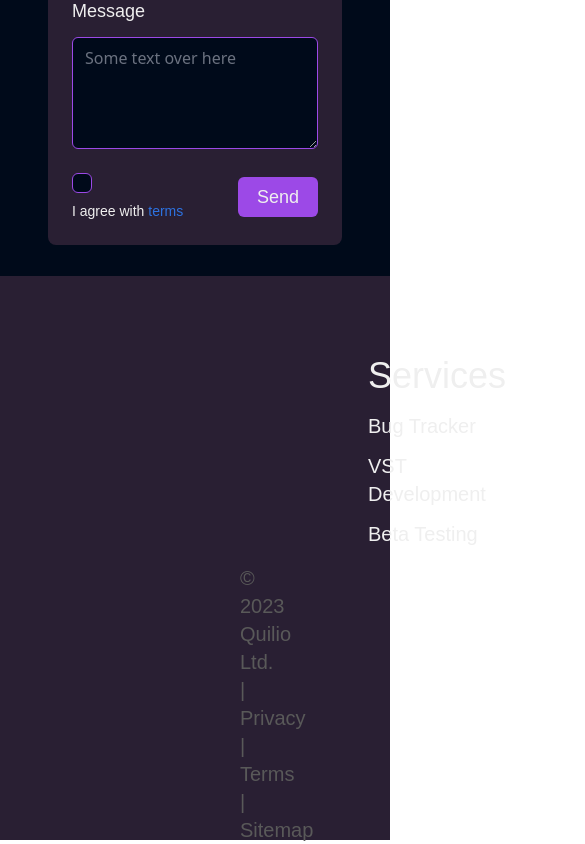
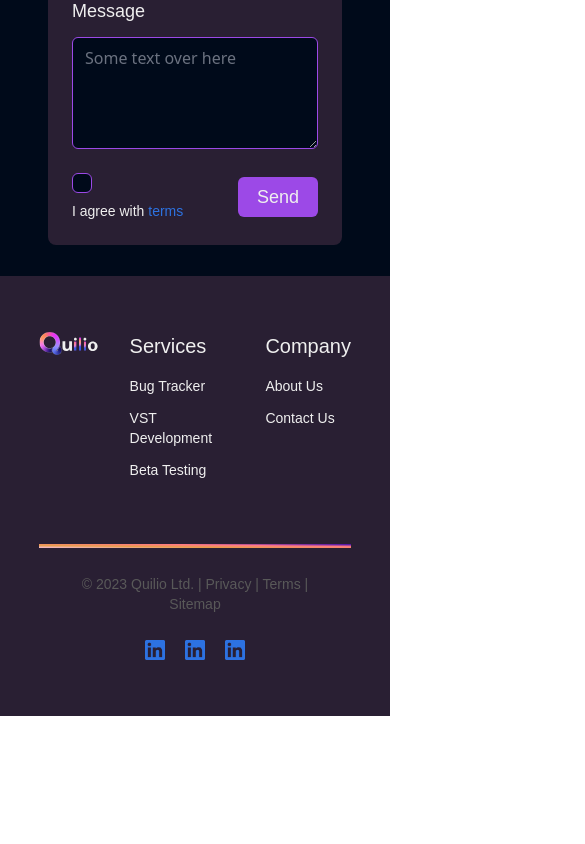
Before and after one commit to Quilio-Software/Website, a Vue app in the folder django-vue-test/djangoVueTest/frontend/: page / in a window 390 px wide. Shown: the part 5941-6785 px from the top of the page, 585 px wide, since content can reach past the window. After the commit the page ends 6657 px from the top, so only its background shows below. Built offline with nearby package versions, Linux system fonts and the light colour scheme.

Commit message:
Adaptive styles for footer component elements

```diff
--- a/django-vue-test/djangoVueTest/frontend/src/components/Footer.vue
+++ b/django-vue-test/djangoVueTest/frontend/src/components/Footer.vue
@@ -1,35 +1,77 @@
 <template>
+    <!-- ========================================================================================== -->
+    <!-- OUTER CONTAINER -->
+    <!-- ========================================================================================== -->
     <div ref="footerContainer" class="bg-surface/primary w-full">
-        <div class="pt-20 pb-24">
-            <div class="flex mx-60 gap-32">
-                <div class="">
-                    <img src="../assets/img/nav/logo/full-logo.svg" alt="quilio logo">
+        <!-- ========================================================================================== -->
+        <!-- ROW 1 OUER CONTAINER - Logo, Services, Company -->
+        <!-- ========================================================================================== -->
+        <div class="pt-14 sm:pt-20 pb-16 sm:pb-24 flex justify-center">
+            <!-- ========================================================================================== -->
+            <!-- ROW 1 INNER CONTAINER -->
+            <!-- ========================================================================================== -->
+            <div class="flex w-4/5 gap-8 sm:gap-16 md:gap-24 lg:gap-32">
+                <!-- ========================================================================================== -->
+                <!-- IMG CONTAINER -->
+                <!-- ========================================================================================== -->
+                <RouterLink to="/">
+                    <img class="w-16 sm:w-fit" src="../assets/img/nav/logo/full-logo.svg" alt="quilio logo">
+                </RouterLink>
+                <!-- ========================================================================================== -->
+                <!-- SERVICES CONTAINER -->
+                <!-- ========================================================================================== -->
+                <div class="flex flex-col gap-3">
+                    <h3
+                        class="mb-1 font-avenir text-xl sm:text-2xl md:text-3xl lg:text-4xl font-medium text-gray/50 cursor-default">
+                        Services</h3>
+                    <a class="font-poppins text-sm sm:text-base md:text-lg lg:text-xl font-light text-gray/50" href="">Bug
+                        Tracker</a>
+                    <a class="font-poppins text-sm sm:text-base md:text-lg lg:text-xl font-light text-gray/50" href="">VST
+                        Development</a>
+                    <a class="font-poppins text-sm sm:text-base md:text-lg lg:text-xl font-light text-gray/50" href="">Beta
+                        Testing</a>
                 </div>
+                <!-- ========================================================================================== -->
+                <!-- COMPANY CONTAINER -->
+                <!-- ========================================================================================== -->
                 <div class="flex flex-col gap-3">
-                    <h3 class="mb-1 font-avenir text-4xl font-medium text-gray/50">Services</h3>
-                    <a class="font-poppins text-xl font-light text-gray/50" href="">Bug Tracker</a>
-                    <a class="font-poppins text-xl font-light text-gray/50" href="">VST Development</a>
-                    <a class="font-poppins text-xl font-light text-gray/50" href="">Beta Testing</a>
-                </div>
-                <div class="flex flex-col gap-3">
-                    <h3 class="mb-1 font-avenir text-4xl font-medium text-gray/50">Company</h3>
-                    <a class="font-poppins text-xl font-light text-gray/50" href="">About Us</a>
-                    <a class="font-poppins text-xl font-light text-gray/50" href="">Contact Us</a>
+                    <h3
+                        class="mb-1 font-avenir text-xl sm:text-2xl md:text-3xl lg:text-4xl font-medium text-gray/50 cursor-default">
+                        Company</h3>
+                    <RouterLink to="/about-us"
+                        class="font-poppins text-sm sm:text-base md:text-lg lg:text-xl font-light text-gray/50">About Us
+                    </RouterLink>
+                    <RouterLink to="/contact-us"
+                        class="font-poppins text-sm sm:text-base md:text-lg lg:text-xl font-light text-gray/50">
+                        Contact Us
+                    </RouterLink>
                 </div>
             </div>
         </div>
-        <div class="w-full h-full flex justify-center items-center">
-            <div ref="footerLine" class="w-4/5 mx-60 h-1 bg-surface/sunrise"></div>
+        <!-- ========================================================================================== -->
+        <!-- LINE DIVIDER CONTAINER -->
+        <!-- ========================================================================================== -->
+        <div class="h-full flex justify-center items-center">
+            <div ref="footerLine" class="w-4/5 h-1 bg-surface/sunrise"></div>
         </div>
-        <div class="pb-20">
-            <div class="mx-60 h-28 flex justify-between items-center">
+        <!-- ========================================================================================== -->
+        <!-- QUILIO STAMP -->
+        <!-- ========================================================================================== -->
+        <div class="pb-14 sm:pb-20">
+            <div class="mx-20 xl:mx-60 h-28 flex flex-col xl:flex-row justify-between items-center">
                 <div class="w-1/6"></div>
-                <p class="w-2/3 text-center font-poppins text-xl text-gray/600">© 2023 Quilio Ltd. | Privacy | Terms |
+                <p class="w-full xl:w-2/3 text-center font-poppins text-sm sm:text-base md:text-xl text-gray/600">© 2023
+                    Quilio Ltd. |
+                    Privacy |
+                    Terms |
                     Sitemap</p>
-                <div class="w-1/6 flex gap-5">
-                    <img src="../assets/img/footer/socials/linkedin-logo.png" alt="socials">
-                    <img src="../assets/img/footer/socials/linkedin-logo.png" alt="socials">
-                    <img src="../assets/img/footer/socials/linkedin-logo.png" alt="socials">
+                <div class="w-[200px] flex gap-5 justify-center">
+                    <img class="w-5 md:w-fit object-contain" src="../assets/img/footer/socials/linkedin-logo.png"
+                        alt="socials">
+                    <img class="w-5 md:w-fit object-contain" src="../assets/img/footer/socials/linkedin-logo.png"
+                        alt="socials">
+                    <img class="w-5 md:w-fit object-contain" src="../assets/img/footer/socials/linkedin-logo.png"
+                        alt="socials">
                 </div>
             </div>
         </div>
@@ -43,6 +85,8 @@ import gsap from 'gsap';
 import scrollTrigger from 'gsap/ScrollTrigger';
 //ref, onMounted imports
 import { ref, onMounted } from 'vue';
+//router link for page navigation
+import { RouterLink } from 'vue-router';
 //=======================================================
 gsap.registerPlugin(scrollTrigger);
 //=======================================================
```
